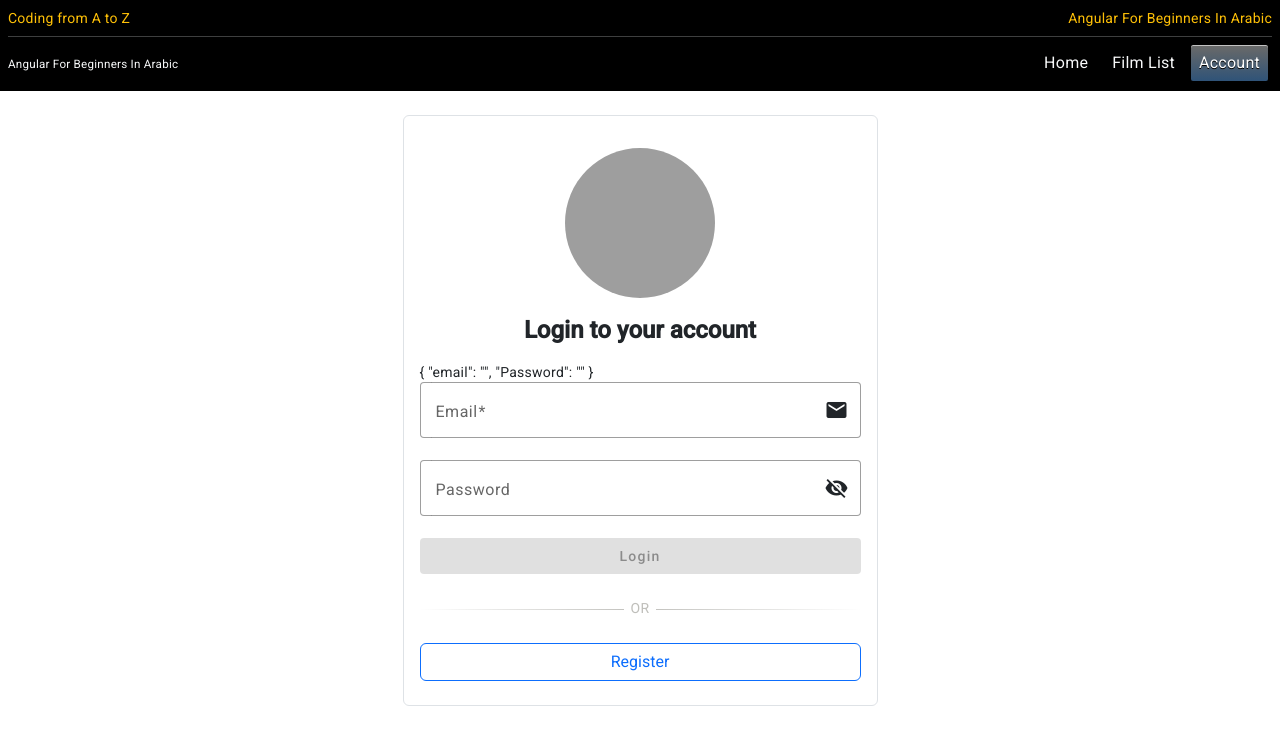
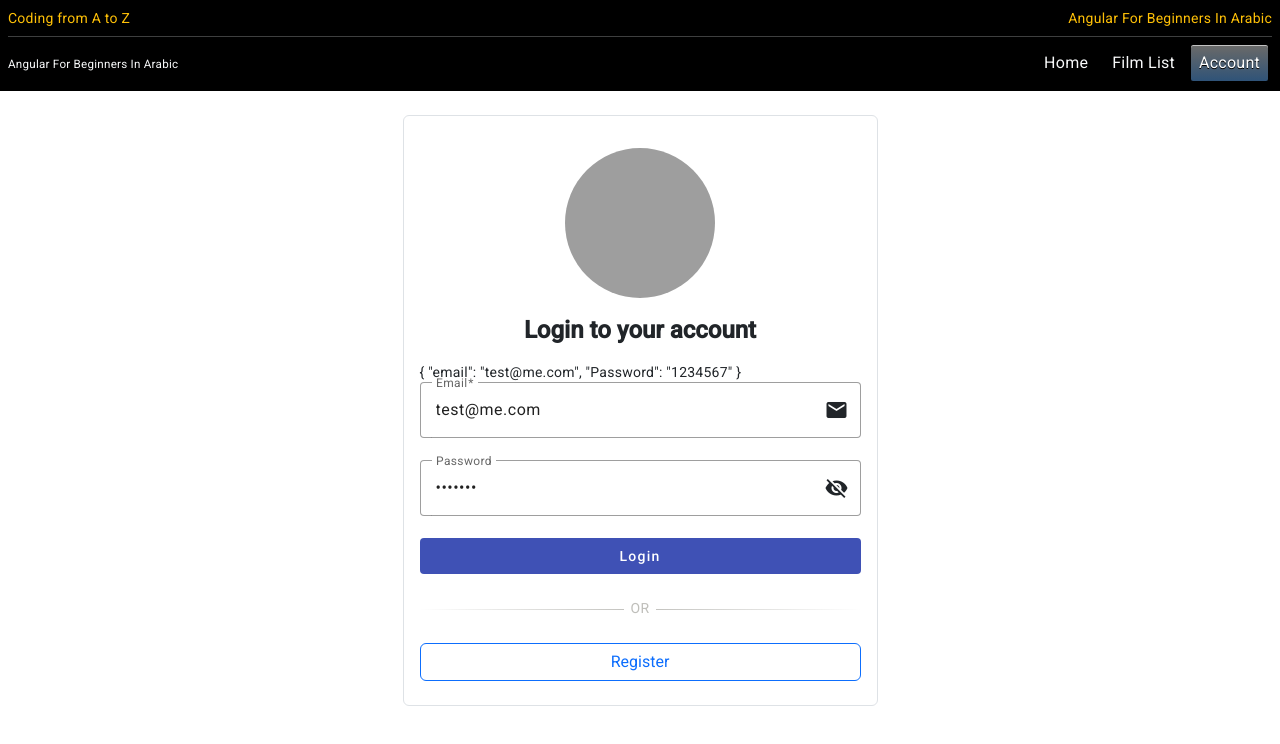
Before and after one commit to ammarnas/future_code, an Angular app: page /account/login in a window 1280 px wide. Shown: the top 744 px of the page. Built offline with nearby package versions, Linux system fonts and the light colour scheme; grey boxes are pictures that could not be loaded.

Commit message:
#56- Understanding ngModel One Way

```diff
--- a/src/app/account/login/login.component.html
+++ b/src/app/account/login/login.component.html
@@ -17,6 +17,7 @@
           pattern=".*@.*\.com$" this pattern validate that email ends with .com
           angular auto add 'novlidate' class to from to prevent use the html validator and use the angular validator
           (ngSubmit) just work with submit button type
+          [ngModel]: this one way data binding not update in model
         -->
           {{ loginForm.value | json }}
       <form class="row" #loginForm="ngForm" (ngSubmit)="submit(loginForm)">
@@ -31,7 +32,7 @@
             matInput
             name="email"
             #email="ngModel"
-            [(ngModel)]="loginDto.email"
+            [ngModel]="loginDto.email"
             placeholder="Enter your Email"
           >
           <mat-icon matSuffix>email</mat-icon>
@@ -69,7 +70,7 @@
               name: 'Password',
               standalone: false
               }"
-            [(ngModel)]="loginDto.password"
+            [ngModel]="loginDto.password"
             placeholder="Enter your password"
             [type]="hide ? 'password' : 'text'"
           >
--- a/src/app/account/login/login.component.ts
+++ b/src/app/account/login/login.component.ts
@@ -2,6 +2,7 @@ import { Component, inject } from '@angular/core';
 import { SharedModule } from '../../shared/shared.module';
 import { NavigationService } from '../../shared/services/navigation.service';
 import { NgForm } from '@angular/forms';
+import { ILoginDto } from '../models/IlooginDto';
 
 @Component({
   selector: 'app-login',
@@ -19,9 +20,9 @@ export class LoginComponent {
     //   password: ""
     // };
   // second way to declare object
-    loginDto: {email: string, password: string } = {
-      email: "",
-      password: ""
+    loginDto: ILoginDto = {
+      email: "test@me.com",
+      password: "1234567"
     };
 
   private navigationService = inject(NavigationService);
@@ -36,6 +37,7 @@ export class LoginComponent {
     }
 
   submit(loginForm: NgForm) {
+    console.log('LoginDto', this.loginDto);
     console.log('LoginForm submit', loginForm)
   }
 
--- /dev/null
+++ b/src/app/account/models/IlooginDto.ts
@@ -0,0 +1,4 @@
+export interface ILoginDto {
+  email: string;
+  password: string;
+}
```
